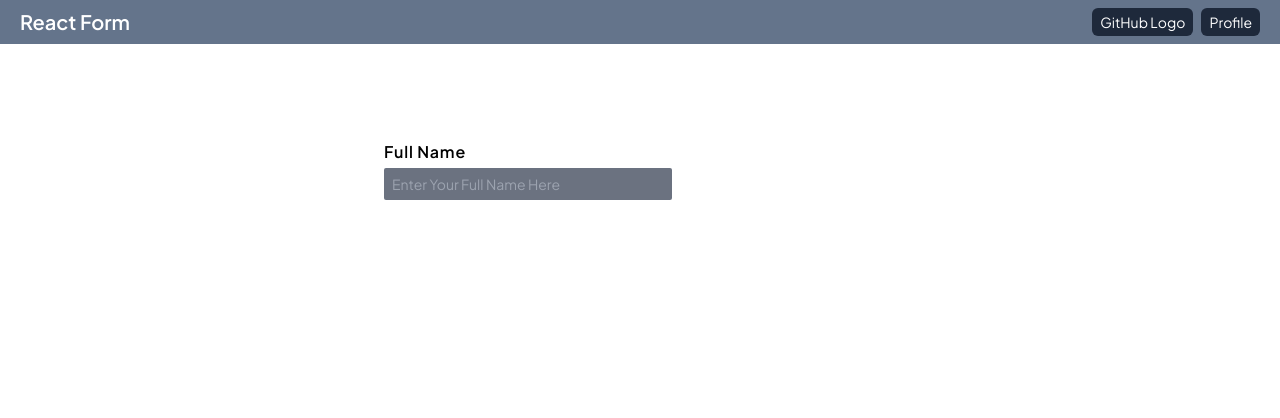
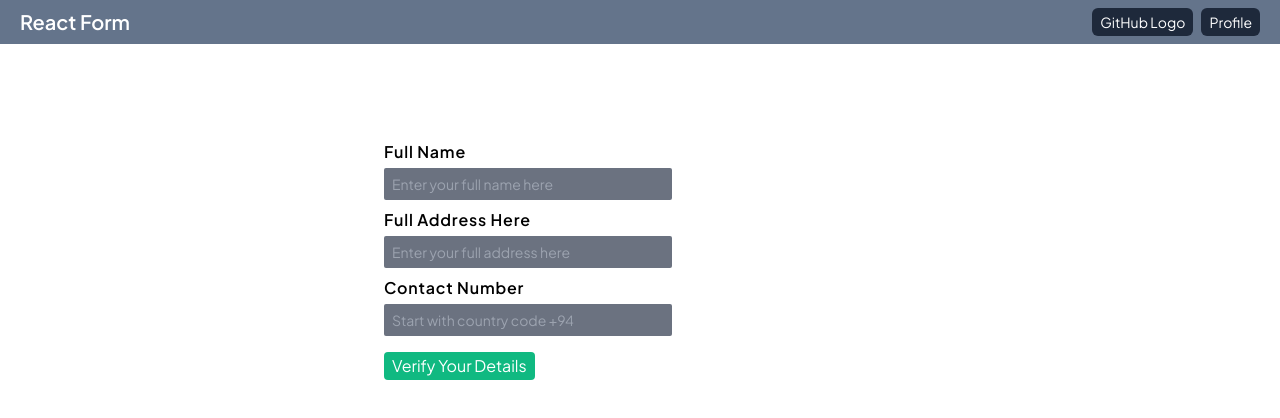
Before and after one commit to mshajid/cyberdude-challenges, a React (Vite) app in the folder javascript/03-react-js/06-react-form/: page / in a window 1280 px wide. Shown: the top 418 px of the page. Built offline with nearby package versions, Linux system fonts and the light colour scheme.

Commit message:
feat: added the alert to respond to the reqs

```diff
--- a/javascript/03-react-js/06-react-form/src/Components/Form.jsx
+++ b/javascript/03-react-js/06-react-form/src/Components/Form.jsx
@@ -1,5 +1,6 @@
 import { useForm } from "react-hook-form";
 import FormInputs from "./FormInputs";
+import FormButton from "./FormButton";
 
 const Form = () => {
   const {
@@ -8,7 +9,7 @@ const Form = () => {
     formState: { errors },
   } = useForm();
   const onSubmit = (data) => {
-    console.log(data);
+    alert("Sending All the requested data to server " + JSON.stringify(data))
   };
   console.log(errors);
   return (
@@ -17,7 +18,7 @@ const Form = () => {
         <FormInputs
           name="fullName"
           label="Full Name"
-          placeholder="Enter Your Full Name Here"
+          placeholder="Enter your full name here"
           register={register("fullName", {
             required: "Olunga name ah kududa vengi",
             minLength: {
@@ -27,6 +28,35 @@ const Form = () => {
           })}
           error={errors.fullName}
         />
+        <FormInputs
+          name="address"
+          label="Full Address Here"
+          placeholder="Enter your full address here"
+          register={register("address", {
+            required: "Olunga address ah kududa vengi",
+            minLength: {
+              value: 3,
+              message: "Requires more than 5 characters",
+            },
+          })}
+          error={errors.address}
+        />
+        <FormInputs
+          name="cNumber"
+          type="Number"
+          label="Contact Number"
+          placeholder="Start with country code +94"
+          register={register("cNumber", {
+            required: "Olunga name ah kududa vengi",
+            minLength: {
+              value: 3,
+              message: "Requires more than 3 characters",
+            },
+          })}
+          error={errors.cNumber}
+        />
+
+        <FormButton label="Verify Your Details" />
 
         {/* <input
           className={`border px-2 text-sm py-1.5 rounded outline-none ${
--- a/javascript/03-react-js/06-react-form/src/Components/FormButton.jsx
+++ b/javascript/03-react-js/06-react-form/src/Components/FormButton.jsx
@@ -1,9 +1,7 @@
 const FormButton = ({ label }) => {
   return (
     <div>
-      <button
-        className="my-2 px-2 bg-emerald-500 py-0.5 rounded-md text-white hover:bg-emerald-700 transition-all"
-      >
+      <button className="my-2 px-2 bg-emerald-500 py-0.5 rounded text-white hover:bg-emerald-700 transition-all">
         {label}
       </button>
     </div>
```
